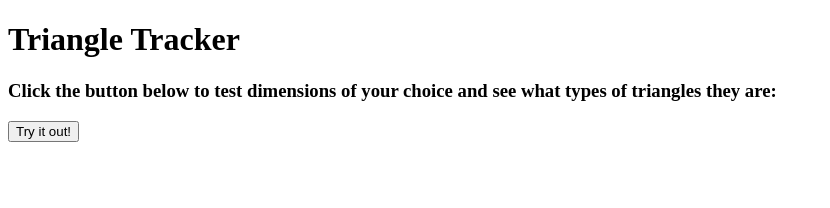
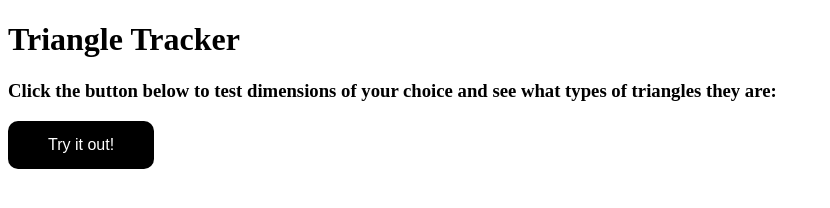
Before and after one commit to Maxie24/triangle-tracker, a plain HTML site: page index.html in a window 1280 px wide. Shown: the whole page, without its empty margins (0-830 px from the left). Drawn offline with nearby package versions, Linux system fonts and the light colour scheme; animation ran at ten frames a second.

Commit message:
Add styles on the button tag

```diff
--- a/css/styles.css
+++ b/css/styles.css
@@ -3,3 +3,14 @@
   background-color: #04041C;
   color: #fff;
 }
+button{
+  background-color: #000;
+  color: #fff;
+  border: none;
+  padding: 15px 40px;
+  text-align: center;
+  text-decoration: none;
+  display: inline-block;
+  font-size: 16px;
+  border-radius: 10px;
+}
```
